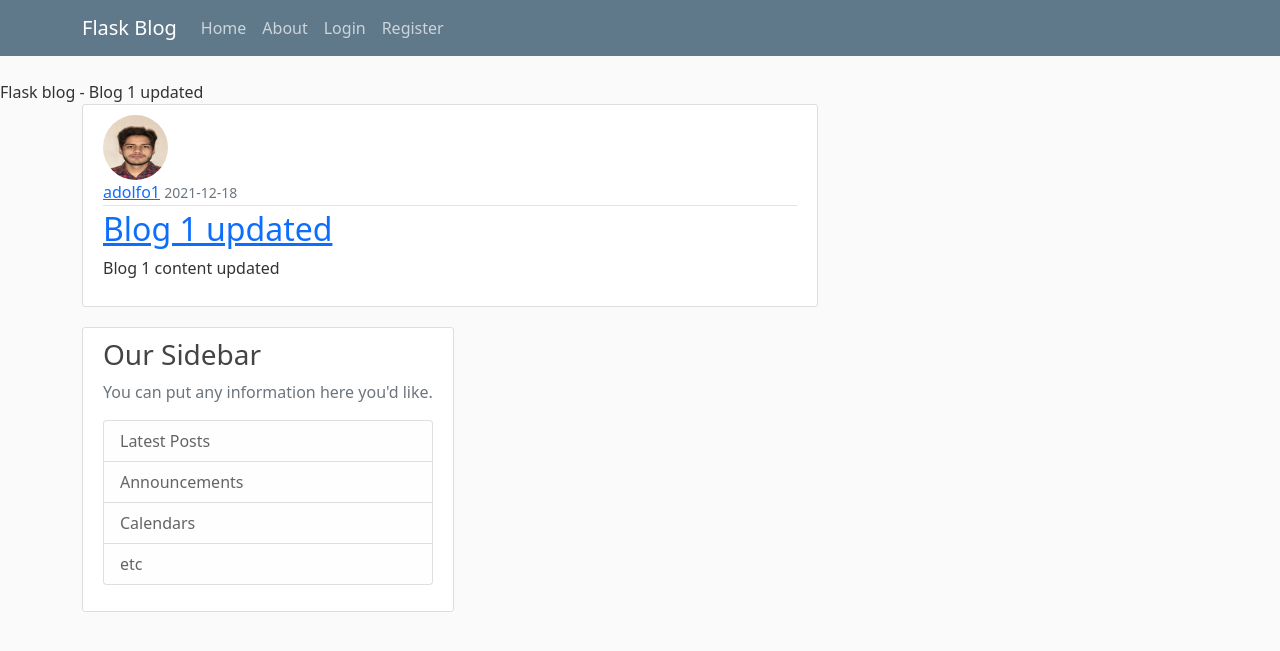
After one commit to adolfojara10/Flask-practice, a Flask app: page /post/1 in a window 1280 px wide. The commit adds this page. Shown: the top 651 px of the page. Run offline with Flask 2, Linux system fonts and the light colour scheme; data comes from the database, SQL or seed files in the repository; both versions use the stored data as it was after the commit; some libraries are stand-ins or nearby versions.

Commit message:
CRUD for posts

```diff
--- a/Clips-Flask-Vladi/practicar/routes.py
+++ b/Clips-Flask-Vladi/practicar/routes.py
@@ -1,8 +1,8 @@
-from flask import render_template, url_for, flash, redirect, request
+from flask import render_template, url_for, flash, redirect, request, abort
 from flask_bcrypt import check_password_hash
 from practicar.models import User, Post
 #to import the forms created in forms.py
-from practicar.forms import RegistrationForm, LoginForm, UpdateAccountForm
+from practicar.forms import RegistrationForm, LoginForm, UpdateAccountForm, PostForm
 from practicar import app, bcrypt, db
 from flask_login import login_user, current_user, logout_user, login_required
 
@@ -11,25 +11,12 @@ import os
 #to resize image
 from PIL import Image
 
-posts = [
-    {
-        'author': 'AJ',
-        'title':'Post1',
-        'content': 'first post content',
-        'date':'08/10/2020'
-    },
-    {
-        'author': 'SA',
-        'title':'Post2',
-        'content': 'SECOND post content',
-        'date':'08/10/2021'
-    }
-]
 
 #para las rutas
 @app.route('/')
 @app.route('/index')
 def indice():
+    posts = Post.query.all()
     return render_template('home.html', posts=posts)
 
 @app.route('/about')
@@ -130,3 +117,76 @@ def account():
 
     image_file = url_for('static', filename="Pics/" + current_user.image_file)
     return render_template('account.html', title='Account', image_file = image_file, form=form)
+
+
+@app.route("/post/new", methods=['GET','POST'])
+@login_required
+def new_post():
+
+    form = PostForm()
+
+    if form.validate_on_submit():
+        post = Post(title= form.title.data, content= form.content.data, author = current_user)
+
+        db.session.add(post)
+        db.session.commit()
+
+        flash('Post created!!', category='success')
+
+        return redirect(url_for('indice'))
+    return render_template('create_post.html', title='New Post', form = form, legend='New Post')
+
+
+
+@app.route("/post/<int:post_id>")
+def post(post_id):
+
+    post = Post.query.get_or_404(post_id)
+
+    return render_template('post.html', title=post.title, post = post)
+
+
+@app.route("/post/<int:post_id>/update", methods=['GET','POST'])
+@login_required
+def update_post(post_id):
+
+    post = Post.query.get_or_404(post_id)
+
+    if post.author != current_user:
+        abort(403)
+
+    form = PostForm()
+
+    if form.validate_on_submit():
+        post.title = form.title.data
+        post.content = form.content.data
+
+        db.session.commit()
+
+        flash("Post updated!!!", category="success")
+
+        return redirect(url_for('post', post_id=post.id))
+
+    elif request.method == 'GET':
+        form.title.data = post.title
+        form.content.data = post.content
+
+
+    return render_template('create_post.html', title="Update Post", post = post, form = form, legend='Update Post')
+
+
+@app.route("/post/<int:post_id>/delete", methods=['POST'])
+@login_required
+def delete_post(post_id):
+
+    post = Post.query.get_or_404(post_id)
+
+    if post.author != current_user:
+        abort(403)
+
+    db.session.delete(post)
+    db.session.commit()
+
+    flash("Post deleted!!!", category="success")
+
+    return redirect(url_for('indice'))
--- a/Clips-Flask-Vladi/practicar/templates/layout.html
+++ b/Clips-Flask-Vladi/practicar/templates/layout.html
@@ -37,6 +37,7 @@
               <!-- Navbar Right Side -->
               <div class="navbar-nav">
                 {% if current_user.is_authenticated %}
+                <a class="nav-item nav-link" href="{{ url_for('new_post') }}">Post</a>
                 <a class="nav-item nav-link" href="{{ url_for('account') }}">Account</a>
                 <a class="nav-item nav-link" href="{{ url_for('logout') }}">Logout</a>
 
--- /dev/null
+++ b/Clips-Flask-Vladi/practicar/templates/post.html
@@ -0,0 +1,39 @@
+{% extends "layout.html" %}
+{% block content %}
+
+<article class="media content-section">
+  <img class="rounded-circle article-img" src="{{ url_for('static', filename='Pics/' + post.author.image_file) }}"
+  <div class="media-body">
+    <div class="article-metadata">
+      <a class="mr-2" href="#">{{ post.author.username }}</a>
+      <small class="text-muted">{{ post.date_posted.strftime('%Y-%m-%d') }}</small>
+      {% if post.author == current_user %}
+         <a class="btn btn-secondary btn-sm m-1 mb-1" href="{{ url_for('update_post', post_id=post.id) }}">Update</a>
+         <button type="button" class="btn btn-danger btn-sm m-1" data-toggle="modal" data-target="#deleteModal">Delete</button>
+      {% endif %}
+    </div>
+    <h2><a class="article-content" href=" {{ url_for('post', post_id=post.id) }}">{{ post.title }}</a></h2>
+    <p class="article-content">{{ post.content }}</p>
+  </div>
+</article>
+
+<!-- Modal -->
+<div class="modal fade" id="deleteModal" tabindex="-1" role="dialog" aria-labelledby="deleteModalLabel" aria-hidden="true">
+    <div class="modal-dialog" role="document">
+      <div class="modal-content">
+        <div class="modal-header">
+          <h5 class="modal-title" id="deleteModalLabel">Delete Post?</h5>
+          <button type="button" class="close" data-dismiss="modal" aria-label="Close">
+            <span aria-hidden="true">&times;</span>
+          </button>
+        </div>
+        <div class="modal-footer">
+          <button type="button" class="btn btn-secondary" data-dismiss="modal">Close</button>
+          <form action="{{ url_for('delete_post', post_id=post.id) }}" method="POST">
+            <input class="btn btn-danger" type="submit" value="Delete">
+          </form>
+        </div>
+      </div>
+    </div>
+</div>
+{% endblock content %}
```
Also changed, not shown: Clips-Flask-Vladi/practicar/forms.py (+9 -1 lines), Clips-Flask-Vladi/practicar/templates/create_post.html (added, +59 -0 lines), Clips-Flask-Vladi/practicar/templates/home.html (+4 -3 lines), Clips-Flask-Vladi/practicar/site.db.
